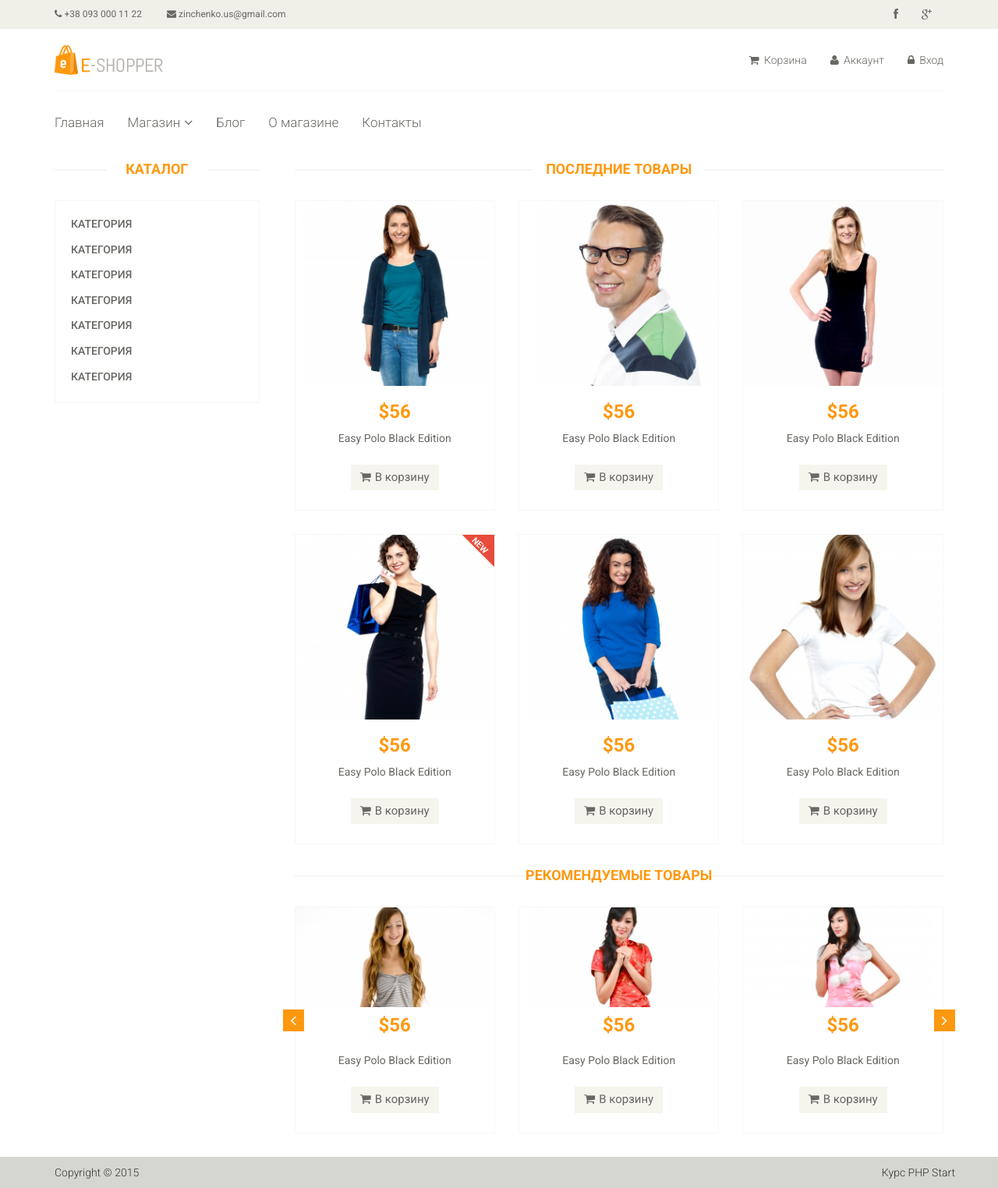
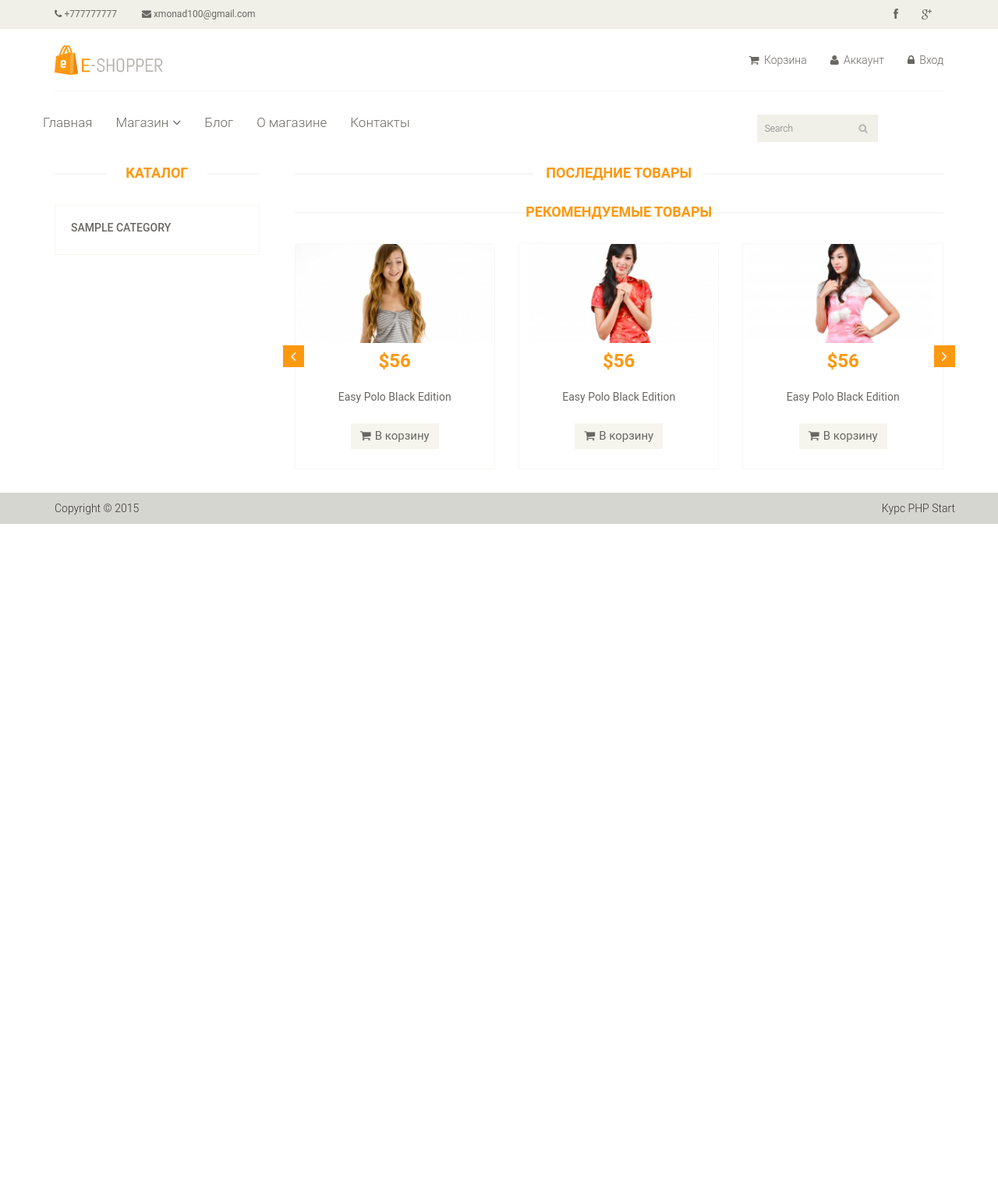
Before and after one commit to igorternyuk/TiendaVirtual_en_PHP_Ejemplo_with_OOP, a PHP site: page / in a window 1280 px wide. Shown: the whole page at 78% size. After the commit the page ends 672 px from the top, so only its background shows below. Run offline with PHP 8.4, Linux system fonts and the light colour scheme; tables that the repository leaves empty or names only in its code hold one stand-in row (values such as "Sample post"); some libraries are stand-ins or nearby versions.

Commit message:
Creates category and product models and views

```diff
--- a/components/Db.php
+++ b/components/Db.php
@@ -6,12 +6,40 @@
  * @author Igor Ternyuk <xmonad100 at gmail.com>
  */
 class Db {
-    //put your code here
+
     public static function getConnection(){
         $paramsPath = ROOT . '/config/db_params.php';
         $params = include($paramsPath);
         $dsn = "mysql:host={$params['host']};dbname={$params['db_name']}";
-        $db = new PDO($dsn, $params['name'], $params['password']);
+        $db = new PDO($dsn, $params['username'], $params['password']);
+        $db->exec("set names utf8");
         return $db;
     }
+
+    public static function executeSelection($query){
+
+    }
+
+    public static function executeUpdate($query){
+    }
+
+    /*
+function executeSelection($query){
+    $db = Database::getInstance();
+    $connection = $db->getConnection();
+    $rs = $connection->query($query);
+    $smartyRs = fetchSmartyArray($rs);
+    $db->closeConnection();
+    return $smartyRs;
 }
+
+function executeUpdate($sql){
+    $db = Database::getInstance();
+    $connection = $db->getConnection();
+    $connection->query($sql);
+    $errorOccured = mysqli_error($connection);
+    $db->closeConnection();
+    return $errorOccured ? false : true;
+}
+*/
+}
--- a/components/Router.php
+++ b/components/Router.php
@@ -32,14 +32,16 @@ class Router {
                 $segments = explode("/", $internalRoute);
                 //Utils::debug($segments);
                 $controllerName = ucfirst(array_shift($segments))."Controller";
+
                 $actionName = "action".ucfirst(array_shift($segments));
+                //Utils::debug(['Controller' => $controllerName, 'Action' => $actionName]);
                 $params = $segments;
                 $controllerFile = ROOT . "/controllers/" . $controllerName . ".php";
 
                 if(file_exists($controllerFile)){
                     include_once($controllerFile);
                     $controllerInstance = new $controllerName;
-                    $res = call_user_func(array($controllerInstance, $actionName), $params);
+                    $res = call_user_func_array(array($controllerInstance, $actionName), $params);
                     if($res){
                         return;
                     }
--- a/config/db_params.php
+++ b/config/db_params.php
@@ -1,8 +1,8 @@
 <?php
 
 return [
-   'host' => 'zshop.local',
+   'host' => '127.0.0.15',
    'db_name' => 'zshop',
-   'user' => 'zenko',
+   'username' => 'zenko',
    'password' => '1319'
 ];
--- a/config/routes.php
+++ b/config/routes.php
@@ -2,5 +2,7 @@
 
 return [
     'product/([0-9]+)' => 'product/view/$1',
+    'catalog/([0-9])+' => 'catalog/category/$1',
+    'catalog' => 'catalog/index',
     '' => 'site/index'
 ];
--- a/controllers/SiteController.php
+++ b/controllers/SiteController.php
@@ -5,8 +5,15 @@
  *
  * @author Igor Ternyuk <xmonad100 at gmail.com>
  */
+
+include_once ROOT."/models/Category.php";
+include_once ROOT."/models/Product.php";
+
 class SiteController {
     public function actionIndex(){
+        $categories = Category::getAll();
+        $products = Product::getLatest();
+        //Utils::debug($products);
         require_once(ROOT . "/views/site/index.php");
         return true;
     }
--- /dev/null
+++ b/models/Category.php
@@ -0,0 +1,20 @@
+<?php
+
+/**
+ * Description of Category
+ *
+ * @author Igor Ternyuk <xmonad100 at gmail.com>
+ */
+class Category {
+    public static function getAll(){
+        $query = "SELECT * FROM `category` ORDER BY `rating` ASC;";
+        $conneciton = Db::getConnection();
+        $res = $conneciton->query($query);
+        $res->setFetchMode(PDO::FETCH_ASSOC);
+        $categories = [];
+        while($row = $res->fetch()){
+            array_push($categories, $row);
+        }
+        return $categories;
+    }
+}
--- /dev/null
+++ b/models/Product.php
@@ -0,0 +1,46 @@
+<?php
+
+/**
+ * Description of Product
+ *
+ * @author Igor Ternyuk <xmonad100 at gmail.com>
+ */
+class Product {
+    const SHOW_BY_DEFAULT = 6;
+
+    public static function getLatest($limit = self::SHOW_BY_DEFAULT){
+       $limit = intval($limit);
+
+        $query = "SELECT `id`, `name`, `price`, `image`, `is_new` "
+                . "FROM `product` WHERE `status` = 1 ORDER BY `id` DESC"
+                . " LIMIT {$limit}; ";
+        $db = Db::getConnection();
+        $res = $db->query($query);
+        $res->setFetchMode(PDO::FETCH_ASSOC);
+        $products = [];
+        while ($row = $res->fetch()) {
+            array_push($products, $row);
+        }
+        return $products;
+    }
+
+    public static function getProductsByCategoryId($categoryId){
+        //Utils::debug($categoryId);
+        $db = Db::getConnection();
+        $statement = $db->prepare("SELECT `id`, `name`, `price`, `image`, `is_new` "
+                . "FROM `product` WHERE `status` = 1 AND `category_id` = :category_id"
+                . " ORDER BY `id` DESC LIMIT :lim ");
+        $lim = self::SHOW_BY_DEFAULT;
+        $statement->bindParam(':category_id', $categoryId, PDO::PARAM_INT);
+        $statement->bindParam(':lim', $lim, PDO::PARAM_INT);
+        $products = [];
+        $res = $statement->execute();
+
+        if($res){
+            $products = $statement->fetchAll(PDO::FETCH_ASSOC);
+        }
+
+        //Utils::debug($products);
+        return $products;
+    }
+}
--- a/template/css/main.css
+++ b/template/css/main.css
@@ -2,13 +2,13 @@
 /*************************
 *******Typography******
 **************************/
-@import url("http://fonts.googleapis.com/css?family=Roboto:400,300,400italic,500,700,100&subset=latin,cyrillic-ext,cyrillic");
+/*@import url("http://fonts.googleapis.com/css?family=Roboto:400,300,400italic,500,700,100&subset=latin,cyrillic-ext,cyrillic");
 @import url("http://fonts.googleapis.com/css?family=Open+Sans:400,800,300,600,700");
-@import url("http://fonts.googleapis.com/css?family=Abel");
+@import url("http://fonts.googleapis.com/css?family=Abel");*/
 
 body {
   font-family: 'Roboto', sans-serif;
-  background:;
+ /* background:;*/
   position: relative;
   font-weight:400px;
 }
--- a/views/layouts/header.php
+++ b/views/layouts/header.php
@@ -32,8 +32,8 @@
                         <div class="col-sm-6">
                             <div class="contactinfo">
                                 <ul class="nav nav-pills">
-                                    <li><a href="#"><i class="fa fa-phone"></i> +38 093 000 11 22</a></li>
-                                    <li><a href="#"><i class="fa fa-envelope"></i> zinchenko.us@gmail.com</a></li>
+                                    <li><a href="#"><i class="fa fa-phone"></i> +777777777</a></li>
+                                    <li><a href="#"><i class="fa fa-envelope"></i> xmonad100@gmail.com</a></li>
                                 </ul>
                             </div>
                         </div>
@@ -60,8 +60,8 @@
                         <div class="col-sm-8">
                             <div class="shop-menu pull-right">
                                 <ul class="nav navbar-nav">
-                                    <li><a href="#"><i class="fa fa-shopping-cart"></i> Корзина</a></li>
-                                    <li><a href="#"><i class="fa fa-user"></i> Аккаунт</a></li>
+                                    <li><a href="/cart"><i class="fa fa-shopping-cart"></i> Корзина</a></li>
+                                    <li><a href="/"><i class="fa fa-user"></i> Аккаунт</a></li>
                                     <li><a href="#"><i class="fa fa-lock"></i> Вход</a></li>
                                 </ul>
                             </div>
@@ -73,7 +73,7 @@
             <div class="header-bottom"><!--header-bottom-->
                 <div class="container">
                     <div class="row">
-                        <div class="col-sm-12">
+                        <div class="col-sm-14">
                             <div class="navbar-header">
                                 <button type="button" class="navbar-toggle" data-toggle="collapse" data-target=".navbar-collapse">
                                     <span class="sr-only">Toggle navigation</span>
@@ -84,20 +84,27 @@
                             </div>
                             <div class="mainmenu pull-left">
                                 <ul class="nav navbar-nav collapse navbar-collapse">
-                                    <li><a href="#">Главная</a></li>
-                                    <li class="dropdown"><a href="#">Магазин<i class="fa fa-angle-down"></i></a>
+                                    <li><a href="/">Главная</a></li>
+                                    <li class="dropdown"><a href="/">Магазин<i class="fa fa-angle-down"></i></a>
                                         <ul role="menu" class="sub-menu">
-                                            <li><a href="#">Каталог товаров</a></li>
-                                            <li><a href="#">Корзина</a></li>
+                                            <li><a href="/catalog/">Каталог товаров</a></li>
+                                            <li><a href="/cart/">Корзина</a></li>
                                         </ul>
                                     </li>
-                                    <li><a href="#">Блог</a></li>
-                                    <li><a href="#">О магазине</a></li>
-                                    <li><a href="#">Контакты</a></li>
+                                    <li><a href="/blog/">Блог</a></li>
+                                    <li><a href="/about/">О магазине</a></li>
+                                    <li><a href="/contacts/">Контакты</a></li>
                                 </ul>
                             </div>
+                            <div class="col-sm-6">
+                                <div class="search_box pull-right">
+                                    <input type="text" placeholder="Search"/>
+                                </div>
+                            </div>
                         </div>
+
                     </div>
+
                 </div>
             </div><!--/header-bottom-->
 
--- a/views/site/index.php
+++ b/views/site/index.php
@@ -6,42 +6,18 @@
                         <div class="left-sidebar">
                             <h2>Каталог</h2>
                             <div class="panel-group category-products">
-
+                                <?php foreach ($categories as $category) { ?>
                                 <div class="panel panel-default">
                                     <div class="panel-heading">
-                                        <h4 class="panel-title"><a href="#">Категория</a></h4>
+                                        <h4 class="panel-title">
+                                            <a href="/category/<?php echo $category['id']; ?>">
+                                                <?php echo $category['name']; ?>
+                                            </a>
+                                        </h4>
                                     </div>
                                 </div>
-                                <div class="panel panel-default">
-                                    <div class="panel-heading">
-                                        <h4 class="panel-title"><a href="#">Категория</a></h4>
-                                    </div>
-                                </div>
-                                <div class="panel panel-default">
-                                    <div class="panel-heading">
-                                        <h4 class="panel-title"><a href="#">Категория</a></h4>
-                                    </div>
-                                </div>
-                                <div class="panel panel-default">
-                                    <div class="panel-heading">
-                                        <h4 class="panel-title"><a href="#">Категория</a></h4>
-                                    </div>
-                                </div>
-                                <div class="panel panel-default">
-                                    <div class="panel-heading">
-                                        <h4 class="panel-title"><a href="#">Категория</a></h4>
-                                    </div>
-                                </div>
-                                <div class="panel panel-default">
-                                    <div class="panel-heading">
-                                        <h4 class="panel-title"><a href="#">Категория</a></h4>
-                                    </div>
-                                </div>
-                                <div class="panel panel-default">
-                                    <div class="panel-heading">
-                                        <h4 class="panel-title"><a href="#">Категория</a></h4>
-                                    </div>
-                                </div>
+                                <?php } ?>
+
                             </div>
 
                         </div>
@@ -50,79 +26,29 @@
                     <div class="col-sm-9 padding-right">
                         <div class="features_items"><!--features_items-->
                             <h2 class="title text-center">Последние товары</h2>
+                            <?php foreach ($products as $product) {?>
                             <div class="col-sm-4">
                                 <div class="product-image-wrapper">
                                     <div class="single-products">
                                         <div class="productinfo text-center">
-                                            <img src="/template/images/home/product1.jpg" alt="" />
-                                            <h2>$56</h2>
-                                            <p>Easy Polo Black Edition</p>
+                                            <a href="/product/<?php echo $product['id']; ?>">
+                                                <img src="/template/images/home/product1.jpg" alt="" />
+                                            </a>
+                                            <h2><?php echo "$".$product['price']; ?></h2>
+                                            <p>
+                                                <a href="/product/<?php echo $product['id']; ?>">
+                                                <?php echo $product['name']; ?>
+                                                </a>
+                                            </p>
                                             <a href="#" class="btn btn-default add-to-cart"><i class="fa fa-shopping-cart"></i>В корзину</a>
                                         </div>
+                                        <?php if($product['is_new']) { ?>
+                                            <img src="/template/images/home/new.png" class="new" alt="" />
+                                        <?php } ?>
                                     </div>
                                 </div>
                             </div>
-                            <div class="col-sm-4">
-                                <div class="product-image-wrapper">
-                                    <div class="single-products">
-                                        <div class="productinfo text-center">
-                                            <img src="/template/images/home/product2.jpg" alt="" />
-                                            <h2>$56</h2>
-                                            <p>Easy Polo Black Edition</p>
-                                            <a href="#" class="btn btn-default add-to-cart"><i class="fa fa-shopping-cart"></i>В корзину</a>
-                                        </div>
-                                    </div>
-                                </div>
-                            </div>
-                            <div class="col-sm-4">
-                                <div class="product-image-wrapper">
-                                    <div class="single-products">
-                                        <div class="productinfo text-center">
-                                            <img src="/template/images/home/product3.jpg" alt="" />
-                                            <h2>$56</h2>
-                                            <p>Easy Polo Black Edition</p>
-                                            <a href="#" class="btn btn-default add-to-cart"><i class="fa fa-shopping-cart"></i>В корзину</a>
-                                        </div>
-                                    </div>
-                                </div>
-                            </div>
-                            <div class="col-sm-4">
-                                <div class="product-image-wrapper">
-                                    <div class="single-products">
-                                        <div class="productinfo text-center">
-                                            <img src="/template/images/home/product4.jpg" alt="" />
-                                            <h2>$56</h2>
-                                            <p>Easy Polo Black Edition</p>
-                                            <a href="#" class="btn btn-default add-to-cart"><i class="fa fa-shopping-cart"></i>В корзину</a>
-                                        </div>
-                                        <img src="/template/images/home/new.png" class="new" alt="" />
-                                    </div>
-                                </div>
-                            </div>
-                            <div class="col-sm-4">
-                                <div class="product-image-wrapper">
-                                    <div class="single-products">
-                                        <div class="productinfo text-center">
-                                            <img src="/template/images/home/product5.jpg" alt="" />
-                                            <h2>$56</h2>
-                                            <p>Easy Polo Black Edition</p>
-                                            <a href="#" class="btn btn-default add-to-cart"><i class="fa fa-shopping-cart"></i>В корзину</a>
-                                        </div>
-                                    </div>
-                                </div>
-                            </div>
-                            <div class="col-sm-4">
-                                <div class="product-image-wrapper">
-                                    <div class="single-products">
-                                        <div class="productinfo text-center">
-                                            <img src="/template/images/home/product6.jpg" alt="" />
-                                            <h2>$56</h2>
-                                            <p>Easy Polo Black Edition</p>
-                                            <a href="#" class="btn btn-default add-to-cart"><i class="fa fa-shopping-cart"></i>В корзину</a>
-                                        </div>
-                                    </div>
-                                </div>
-                            </div>
+                            <?php } ?>
 
                         </div><!--features_items-->
 
```
Also changed, not shown: controllers/CatalogController.php (added, +29 -0 lines), controllers/NewsController.php (deleted, +0 -19 lines), views/catalog/category.php (added, +62 -0 lines), views/catalog/index.php (added, +58 -0 lines).
